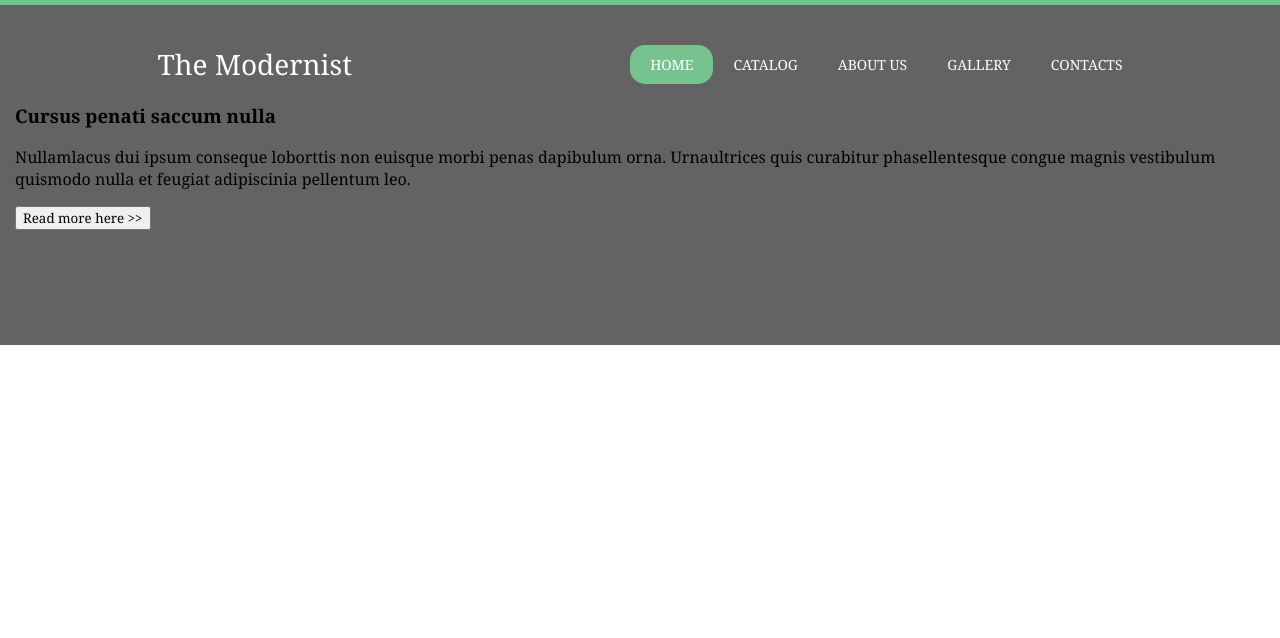
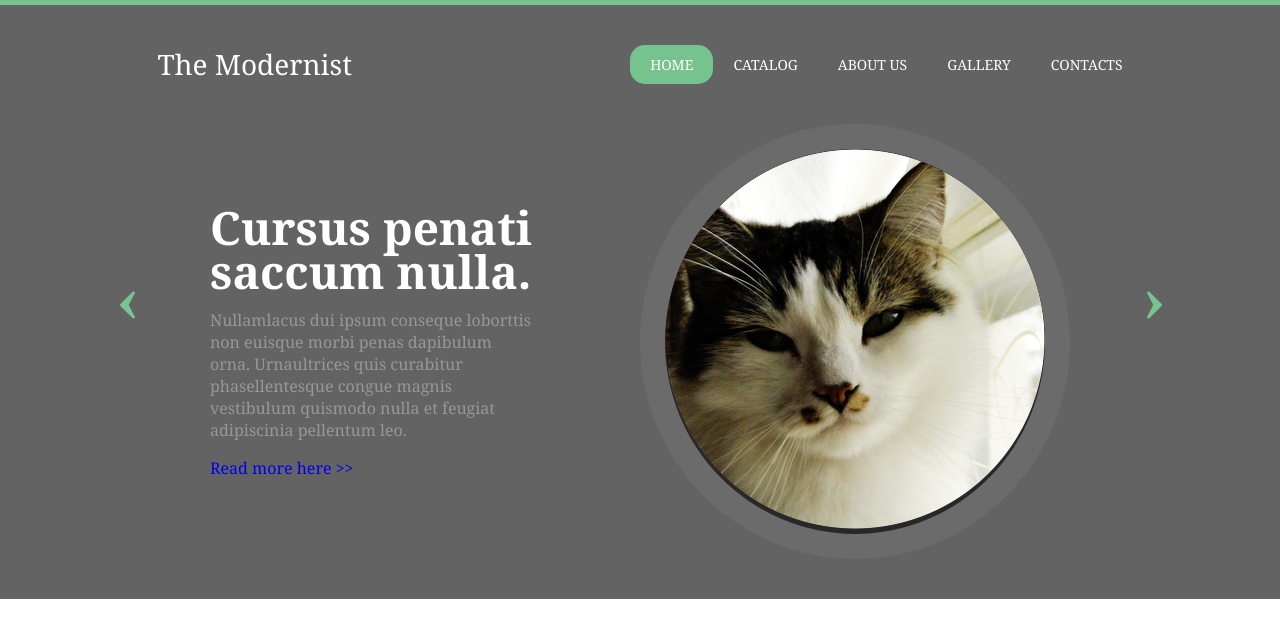
Before and after one commit to AndreyMisan/html_tamplate, a plain HTML site: page index.html in a window 1280 px wide. Drawn offline with Linux system fonts and the light colour scheme.

Commit message:
add image in slider and create slider style

```diff
--- a/index.html
+++ b/index.html
@@ -24,21 +24,23 @@
                 <li><a href="#">Contacts</a></li>
             </ul>
         </div>
-        <div id="slider">
+        <div id="slider" class="container">
+            <img class="arrow-left" src="images/left.png" >
             <div class="description">
                 <h3>
-                    Cursus penati saccum nulla
+                    Cursus penati saccum nulla.
                 </h3>
                 <p>
                 Nullamlacus dui ipsum conseque loborttis non euisque morbi penas dapibulum orna. Urnaultrices quis curabitur phasellentesque congue magnis vestibulum quismodo nulla et feugiat adipiscinia pellentum leo.
             </p>
-            <button>
+            <a href="#" class="btn">
                 Read more here >>
-            </button>
+            </a>
             </div>
             <div class="image">
-
+                <img src="images/slider.png" alt="slider"/>
             </div>
+            <img class="arrow-right" src="images/right.png" >
         </div>
     </header>
 </body>
--- a/style.css
+++ b/style.css
@@ -50,18 +50,20 @@ header ul li a {
     border-radius: 15px;
 }
 
-header ul {}
-
 .btm,
 .active,
 header ul a:hover {
     background: #76c38f;
     border-radius: 15px;
-
+    padding: 10px 20px;
+    color: #fff;
 
 }
 
-header ul li a {}
+.btn:hover {
+    background: #76c38f;
+}
+
 
 header .container {
     justify-content: space-between;
@@ -70,6 +72,55 @@ header .container {
 #logo {
     font-size: 28px;
     color: #fff;
+}
+
+#slider {
+    align-items: center;
+    position: relative;
+    justify-content: space-around;
+    padding: 40px ;
+    color: #fff;
+}
+
+#slider .image {
+    max-width: 435px;
+    border: 25px solid #6b6b6b;
+    border-radius: 50%;
+    overflow: hidden;
+    background: #282828;
+}
+
+#slider .image img {
+    max-width: 100%;
+}
+
+#slider .description {
+    max-width: 325px;
+}
+
+#slider .description h3{
+font-size: 46px;
+font-weight: 100px;
+line-height: 44px;
+margin: 0;
+}
+
+#slider .description p{
+    color: #979797;
+}
+
+#slider .arrow-left, #slider .arrow-right{
+    position: absolute;
+    top: 40%;
+    cursor: pointer;
+}
+
+#slider .arrow-left {
+    left: 0;
+}
+
+#slider .arrow-right {
+    right: 0;
 }
 
 @media(max-width: 700px) {
```
Also changed, not shown: images/left.png (added), images/right.png (added), images/slider.png (added), 2 other files.
